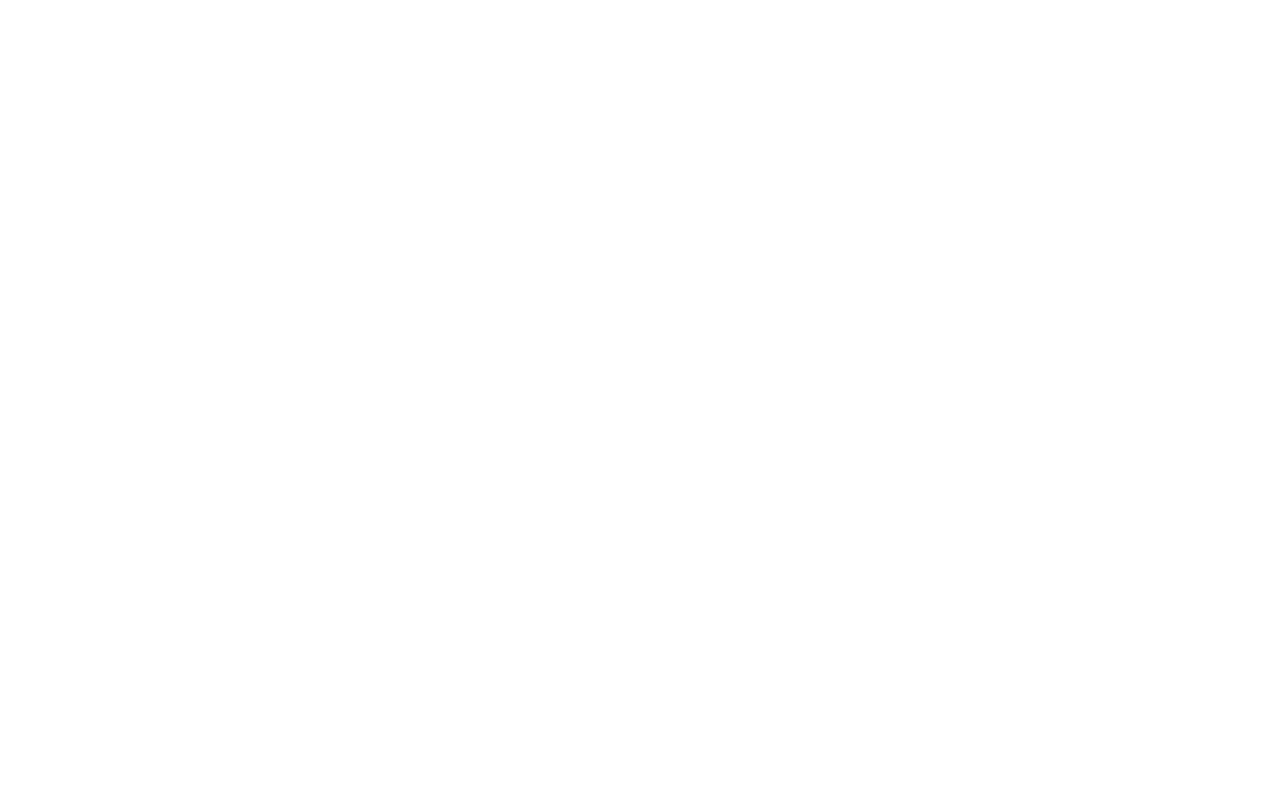
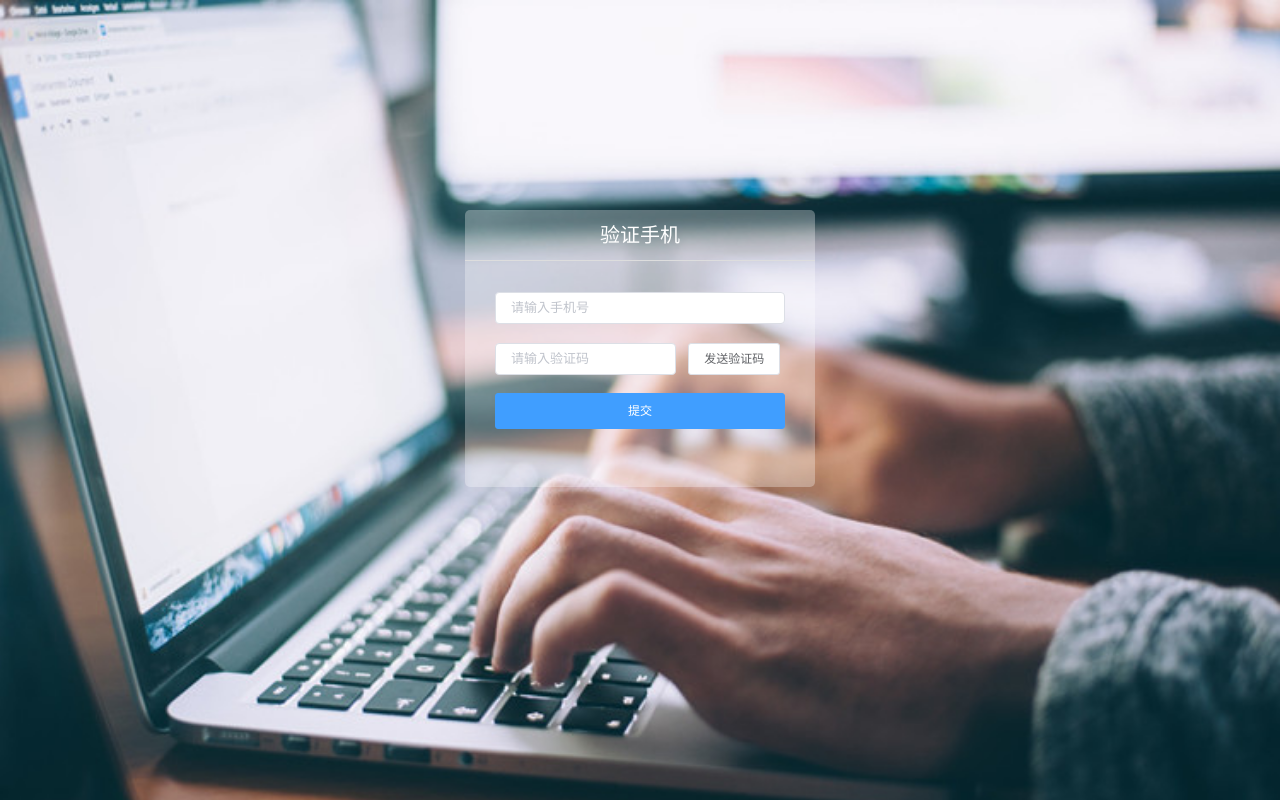
Before and after one commit to cjh-caijianhua/daoyunwebfront, a Vue app: page /checkphone in a window 1280 px wide. Built offline with nearby package versions, Linux system fonts and the light colour scheme.

Commit message:
手机号验证，忘记密码页面添加(还未完成)

```diff
--- /dev/null
+++ b/src/components/page/CheckPhone.vue
@@ -0,0 +1,127 @@
+
+    <template>
+    <div class="check-wrap">
+        <div class="ms-check">
+            <div class="ms-title">验证手机</div>
+        <el-form :model="Check" ref="checkform" label-width="0" class="checkform">
+            <el-form-item prop="phone">
+                <el-input v-model="Check.phone" placeholder="请输入手机号"></el-input>
+            </el-form-item>
+            <el-form-item prop="验证码" class="code">
+                <el-col :span="15">
+                <el-input v-model="Check.sendcode" placeholder="请输入验证码"></el-input>
+                </el-col>
+                <el-col :span="8" offset="1">
+                <el-button type="button" @click="sendcode" :disabled="disabled" v-if="disabled==false">发送验证码
+                </el-button>
+                <el-button type="button" @click="sendcode" :disabled="disabled" v-if="disabled==true">{{btntxt}}
+                </el-button>
+                </el-col>
+            </el-form-item>
+            <el-form-item>
+                <div class="checksubmit-btn">
+                <el-button type="primary" @click="submitForm">提交</el-button>
+                </div>
+            </el-form-item>
+        </el-form>
+        </div>
+    </div>
+</template>
+
+<script>
+    export default {
+        name: "Check",
+        data() {
+            return {
+                Check: {
+                    phone: '',
+                    sendcode: '',
+                },
+                disabled: false,
+                time: 0,
+                btntxt: "重新发送",
+            }
+        },
+        methods: {
+            //手机验证发送验证码
+            sendcode() {
+                const reg = 11 && /^((13|14|15|17|18)[0-9]{1}\d{8})$/
+                if (this.Check.phone == '') {
+                    this.$message({
+                        message:'手机号不能为空',
+                        center: true
+                    })
+                    return
+                }
+                if (!reg.test(this.Check.phone)) {
+                    this.$message({
+                        message:'请输入正确的手机号',
+                        center:true
+                    })
+                    return
+                } else {
+                    console.log(this.Check.phone);
+                    this.$message({
+                        message: '发送成功',
+                        type: 'success',
+                        center:true
+                    });
+                    this.time = 60;
+                    this.disabled = true;
+                    this.timer();
+                }
+            },
+            //60S倒计时
+            timer() {
+                if (this.time > 0) {
+                    this.time--;
+                    this.btntxt = this.time + "s后重新获取";
+                    setTimeout(this.timer, 1000);
+                } else {
+                    this.time = 0;
+                    this.btntxt = "获取验证码";
+                    this.disabled = false;
+                }
+            },
+            submitForm(){
+
+            }
+        }
+    }
+</script>
+
+<style scoped>
+.check-wrap {
+    position: relative;
+    width: 100%;
+    height: 100%;
+    background-image: url(../../assets/img/login-bg.jpg);
+    background-size: 100%;
+}
+.ms-check {
+    position: absolute;
+    left: 50%;
+    top: 50%;
+    width: 350px;
+    margin: -190px 0 0 -175px;
+    border-radius: 5px;
+    background: rgba(255, 255, 255, 0.3);
+    overflow: hidden;
+}
+.ms-title {
+    width: 100%;
+    line-height: 50px;
+    text-align: center;
+    font-size: 20px;
+    color: #fff;
+    border-bottom: 1px solid #ddd;
+}
+.checkform {
+    padding: 30px 30px;
+}
+.checksubmit-btn button {
+    width: 100%;
+    height: 36px;
+    margin-bottom: 10px;
+}
+</style>
--- /dev/null
+++ b/src/components/page/ForgetPassword.vue
@@ -0,0 +1,113 @@
+<template>
+<div class="forget-wrap">
+        <div class="ms-forget">
+            <div class="ms-title">设置您的密码</div>
+    <el-form :model="Check" ref="checkform" label-width="0" class="checkform">
+
+
+        <el-form-item label="旧密码" prop="oldPsd">
+            <el-input type="password" v-model="ruleForm.oldPsd" placeholder="请输入旧密码"></el-input>
+        </el-form-item>
+
+        <el-col :span="24">
+        <el-form-item label="新密码" prop="newPsd">
+            <el-input type="password" v-model="ruleForm.newPsd" placeholder="请输入新密码"></el-input>
+        </el-form-item>
+        </el-col>
+        <el-col :span="24">
+        <el-form-item label="确认新密码" prop="checkNewPsd">
+            <el-input type="password" v-model="ruleForm.checkNewPsd" placeholder="请再次输入新密码"></el-input>
+        </el-form-item>
+        </el-col>
+
+        <el-col :span="24">
+        <el-form-item size="small" class="text-center subBtn">
+            <el-button type="primary" @click="onSave">确定修改</el-button>
+        </el-form-item>
+        </el-col>
+    </el-form>
+        </div>
+</div>
+
+</template>
+
+<script>
+export default {
+  // components: {
+  // },
+    data() {
+    var validatePass = (rule, value, callback) => {
+        if (value === "") {
+        callback(new Error("请输入密码"));
+        } else {
+        if (this.ruleForm.checkNewPsd !== "") {
+            this.$refs.ruleForm.validateField("checkNewPsd");
+        }
+        callback();
+        }
+    };
+    var validatePass2 = (rule, value, callback) => {
+        if (value === "") {
+        callback(new Error("请再次输入密码"));
+        } else if (value !== this.ruleForm.newPsd) {
+        callback(new Error("两次输入密码不一致!"));
+        } else {
+        callback();
+        }
+    };
+    return {
+        loading: false,
+        ruleForm: {},
+        userData: {},
+        rules: {
+        oldPsd: [{ required: true, message: "请输入密码", trigger: "blur" }],
+        newPsd: [{ validator: validatePass, trigger: "blur" }],
+        checkNewPsd: [{ validator: validatePass2, trigger: "blur" }]
+        }
+    };
+    }
+};
+</script>
+<style scoped>
+.forget-wrap {
+    position: relative;
+    width: 100%;
+    height: 100%;
+    background-image: url(../../assets/img/login-bg.jpg);
+    background-size: 100%;
+}
+.ms-title {
+    width: 100%;
+    line-height: 50px;
+    text-align: center;
+    font-size: 20px;
+    color: #fff;
+    border-bottom: 1px solid #ddd;
+}
+.ms-forget {
+    position: absolute;
+    left: 50%;
+    top: 50%;
+    width: 350px;
+    margin: -190px 0 0 -175px;
+    border-radius: 5px;
+    background: rgba(255, 255, 255, 0.3);
+    overflow: hidden;
+}
+.ms-content {
+    padding: 30px 30px;
+}
+.login-btn {
+    text-align: center;
+}
+.login-btn button {
+    width: 100%;
+    height: 36px;
+    margin-bottom: 10px;
+}
+.login-tips {
+    font-size: 12px;
+    line-height: 30px;
+    color: #fff;
+}
+</style>
--- a/src/router/index.js
+++ b/src/router/index.js
@@ -27,6 +27,20 @@ const routes = [{
     component: () => import( /* webpackChunkName: "login" */ '../components/page/Login.vue'),
     meta: {
       title: '登录'
+    }
+  },
+  {
+    path: '/checkphone',
+    component: () => import( /* webpackChunkName: "checkphone" */ '../components/page/CheckPhone.vue'),
+    meta: {
+      title: '注册'
+    }
+  },
+  {
+    path: '/forgetpassword',
+    component: () => import( /* webpackChunkName: "forgetpassword" */ '../components/page/ForgetPassword.vue'),
+    meta: {
+      title: '注册'
     }
   },
   {
```
